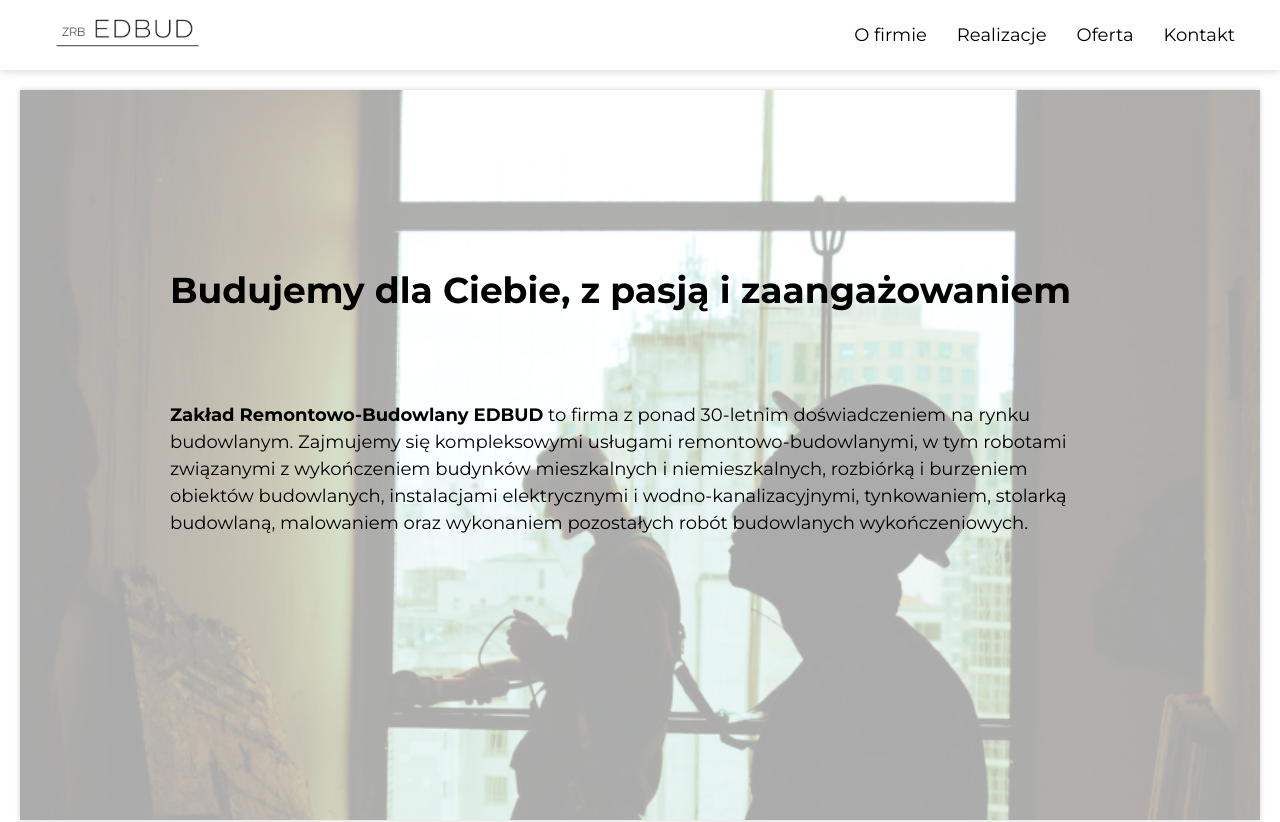
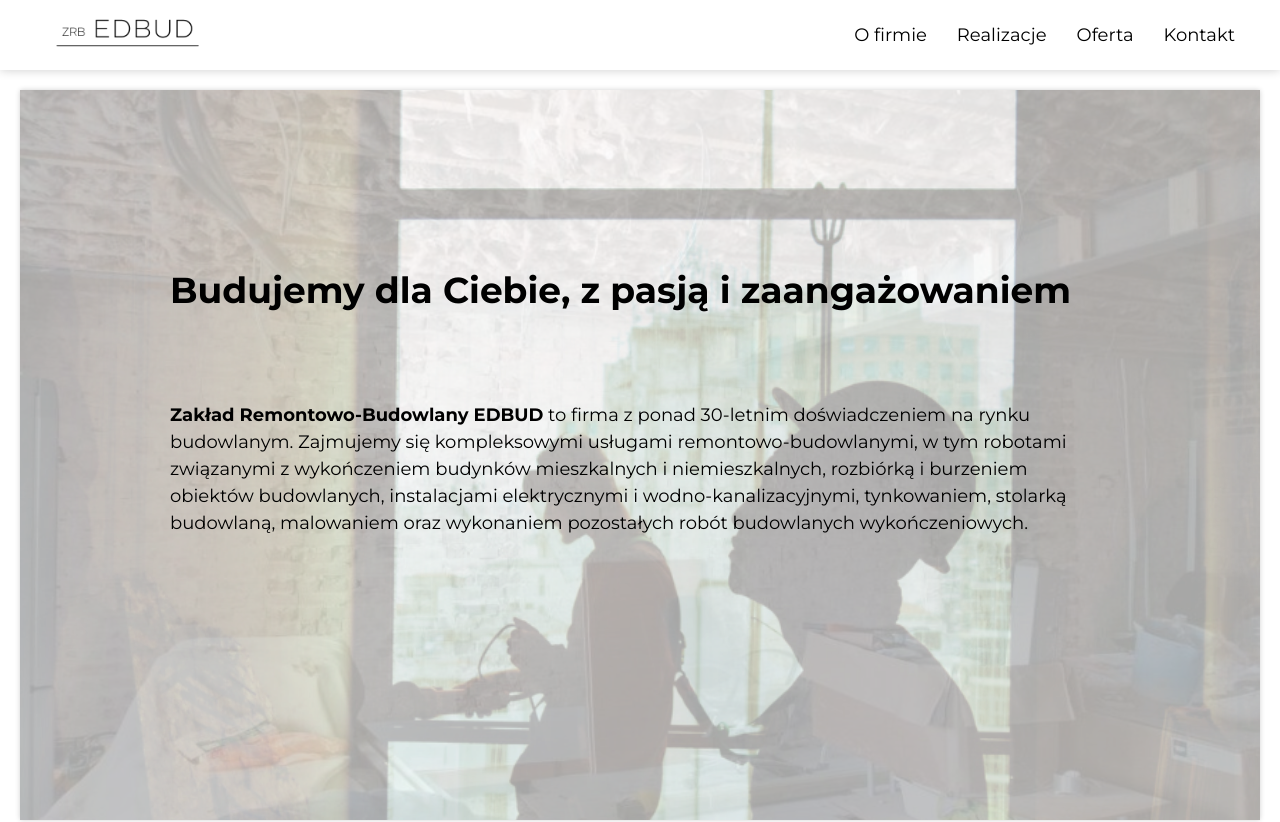
Before and after one commit to kingatos/apex-page-react, a React (Create React App) app: page / in a window 1280 px wide. Shown: the top 822 px of the page. Built offline with nearby package versions, Linux system fonts and the light colour scheme.

Commit message:
changed time of display

```diff
--- a/src/features/home/styled.js
+++ b/src/features/home/styled.js
@@ -11,7 +11,7 @@ export const WrapperSectionGreyHomePage = styled.section`
   background-repeat: no-repeat;
   background-position: center;
   background-size: cover;
-  animation: 10s cubic-bezier(0.39, 0.58, 0.57, 1) 1s infinite normal none running slideBackground;
+  animation: 10s cubic-bezier(0.39, 0.58, 0.57, 1) 0s infinite normal none running slideBackground;
 
 
   @keyframes slideBackground {
```
